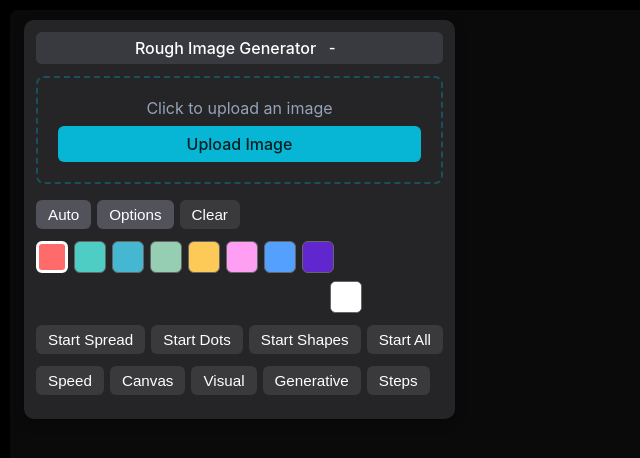
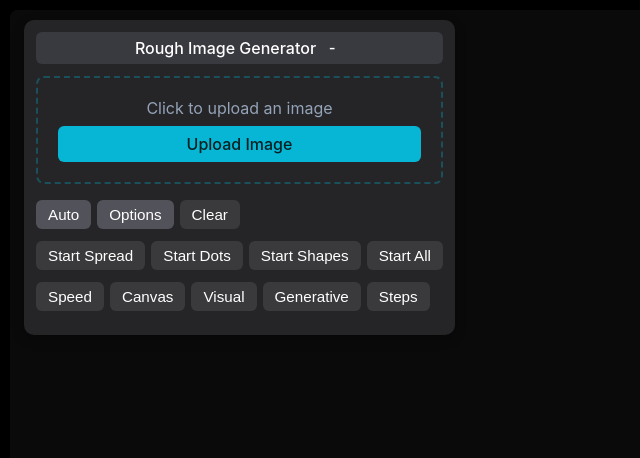
Before and after one commit to jo56/photo-induced-roughness, a React (Vite) app: page / in a window 1280 px wide. Shown: the top 458 px of the page, without its empty margins (0-640 px from the left). Built offline with nearby package versions, Linux system fonts and the light colour scheme.

Commit message:
fixing upload problems

```diff
--- a/src/App.tsx
+++ b/src/App.tsx
@@ -114,10 +114,6 @@ export default function RoughImageGenerator(): JSX.Element {
   const [selectedColor, setSelectedColor] = useState(defaults.selectedColor);
   const [uploadedImage, setUploadedImage] = useState<HTMLImageElement | null>(null);
   const [imageFile, setImageFile] = useState<File | null>(null);
-  const [showImageControls, setShowImageControls] = useState(false);
-  const [imageOffsetX, setImageOffsetX] = useState(0);
-  const [imageOffsetY, setImageOffsetY] = useState(0);
-  const [imageScale, setImageScale] = useState(1);
   const [spreadProbability, setSpreadProbability] = useState(defaults.spreadProbability);
   const [autoSpreadSpeed, setAutoSpreadSpeed] = useState(defaults.autoSpreadSpeed);
   const [autoSpreading, setAutoSpreading] = useState(false);
@@ -376,23 +372,18 @@ export default function RoughImageGenerator(): JSX.Element {
     const ctx = canvas.getContext('2d');
     if (!ctx) return;
 
-    canvas.width = cols;
-    canvas.height = rows;
-
-    // Apply crop/move transformations
-    const sourceX = imageOffsetX;
-    const sourceY = imageOffsetY;
-    const sourceWidth = img.width / imageScale;
-    const sourceHeight = img.height / imageScale;
-
-    ctx.drawImage(
-      img,
-      sourceX, sourceY, sourceWidth, sourceHeight,
-      0, 0, cols, rows
-    );
-
-    const imageData = ctx.getImageData(0, 0, cols, rows);
-    const newGrid = createEmptyGrid(rows, cols);
+    // Use image dimensions directly for 1:1 pixel mapping
+    const imageWidth = img.width;
+    const imageHeight = img.height;
+
+    canvas.width = imageWidth;
+    canvas.height = imageHeight;
+
+    // Draw image at original size for exact pixel mapping
+    ctx.drawImage(img, 0, 0);
+
+    const imageData = ctx.getImageData(0, 0, imageWidth, imageHeight);
+    const newGrid = createEmptyGrid(imageHeight, imageWidth);
     const newPalette = [...palette];
     const colorMap = new Map<string, number>();
 
@@ -401,9 +392,9 @@ export default function RoughImageGenerator(): JSX.Element {
       colorMap.set(palette[i].toLowerCase(), i);
     }
 
-    for (let r = 0; r < rows; r++) {
-      for (let c = 0; c < cols; c++) {
-        const pixelIndex = (r * cols + c) * 4;
+    for (let r = 0; r < imageHeight; r++) {
+      for (let c = 0; c < imageWidth; c++) {
+        const pixelIndex = (r * imageWidth + c) * 4;
         const red = imageData.data[pixelIndex];
         const green = imageData.data[pixelIndex + 1];
         const blue = imageData.data[pixelIndex + 2];
@@ -429,25 +420,13 @@ export default function RoughImageGenerator(): JSX.Element {
       }
     }
 
+    // Update grid dimensions to match image
+    setRows(imageHeight);
+    setCols(imageWidth);
     setPalette(newPalette);
     setGrid(newGrid);
-    setShowImageControls(true);
   };
 
-  const reprocessImage = () => {
-    if (uploadedImage) {
-      convertImageToGrid(uploadedImage);
-    }
-  };
-
-  const resetImageTransform = () => {
-    setImageOffsetX(0);
-    setImageOffsetY(0);
-    setImageScale(1);
-    if (uploadedImage) {
-      convertImageToGrid(uploadedImage);
-    }
-  };
 
 
 
@@ -1431,112 +1410,6 @@ export default function RoughImageGenerator(): JSX.Element {
               )}
             </div>
 
-            {showImageControls && (
-              <div style={{
-                background: '#1a1a1a',
-                padding: '12px',
-                borderRadius: '8px',
-                marginTop: '8px',
-                border: '1px solid #333'
-              }}>
-                <div style={{ display: 'flex', justifyContent: 'space-between', alignItems: 'center', marginBottom: '12px' }}>
-                  <h4 style={{ margin: 0, color: '#fff', fontSize: '14px' }}>Image Positioning</h4>
-                  <button
-                    onClick={() => setShowImageControls(false)}
-                    style={{
-                      background: 'none',
-                      border: 'none',
-                      color: '#888',
-                      cursor: 'pointer',
-                      fontSize: '18px'
-                    }}
-                  >
-                    ×
-                  </button>
-                </div>
-
-                <div style={{ display: 'grid', gap: '8px' }}>
-                  <div>
-                    <label style={{ color: '#ccc', fontSize: '12px', display: 'block', marginBottom: '4px' }}>
-                      X Offset: {imageOffsetX}px
-                    </label>
-                    <input
-                      type="range"
-                      min={-uploadedImage.width}
-                      max={uploadedImage.width}
-                      value={imageOffsetX}
-                      onChange={(e) => setImageOffsetX(Number(e.target.value))}
-                      onInput={reprocessImage}
-                      style={{ width: '100%' }}
-                    />
-                  </div>
-
-                  <div>
-                    <label style={{ color: '#ccc', fontSize: '12px', display: 'block', marginBottom: '4px' }}>
-                      Y Offset: {imageOffsetY}px
-                    </label>
-                    <input
-                      type="range"
-                      min={-uploadedImage.height}
-                      max={uploadedImage.height}
-                      value={imageOffsetY}
-                      onChange={(e) => setImageOffsetY(Number(e.target.value))}
-                      onInput={reprocessImage}
-                      style={{ width: '100%' }}
-                    />
-                  </div>
-
-                  <div>
-                    <label style={{ color: '#ccc', fontSize: '12px', display: 'block', marginBottom: '4px' }}>
-                      Scale: {imageScale.toFixed(2)}x
-                    </label>
-                    <input
-                      type="range"
-                      min="0.1"
-                      max="5"
-                      step="0.1"
-                      value={imageScale}
-                      onChange={(e) => setImageScale(Number(e.target.value))}
-                      onInput={reprocessImage}
-                      style={{ width: '100%' }}
-                    />
-                  </div>
-
-                  <div style={{ display: 'flex', gap: '8px', marginTop: '8px' }}>
-                    <button
-                      onClick={resetImageTransform}
-                      style={{
-                        flex: 1,
-                        padding: '6px 12px',
-                        background: '#444',
-                        color: '#fff',
-                        border: 'none',
-                        borderRadius: '4px',
-                        cursor: 'pointer',
-                        fontSize: '12px'
-                      }}
-                    >
-                      Reset
-                    </button>
-                    <button
-                      onClick={reprocessImage}
-                      style={{
-                        flex: 1,
-                        padding: '6px 12px',
-                        background: '#0066cc',
-                        color: '#fff',
-                        border: 'none',
-                        borderRadius: '4px',
-                        cursor: 'pointer',
-                        fontSize: '12px'
-                      }}
-                    >
-                      Apply
-                    </button>
-                  </div>
-                </div>
-              </div>
-            )}
 
             <div style={{ marginBottom: '12px' }}>
               <div style={{ display: 'flex', gap: '6px', flexWrap: 'wrap', alignItems: 'center' }}>
@@ -1589,110 +1462,6 @@ export default function RoughImageGenerator(): JSX.Element {
             </div>
 
 
-            <div style={{ marginBottom: '12px' }}>
-              <div style={{
-                maxHeight: '120px',
-                overflowY: palette.length > 20 ? 'auto' : 'visible',
-                background: palette.length > 20 ? '#1a1a1a' : 'transparent',
-                padding: palette.length > 20 ? '8px' : '0',
-                borderRadius: palette.length > 20 ? '8px' : '0',
-                border: palette.length > 20 ? '1px solid #333' : 'none'
-              }}>
-                <div style={{ display: 'flex', gap: '6px', flexWrap: 'wrap', alignItems: 'flex-start' }}>
-                  {palette.slice(1).map((color, index) => (
-                    <button
-                        key={index + 1}
-                        onClick={() => handlePaletteClick(index + 1)}
-                        title={isSavingColor ? `Save ${customColor} to this slot` : `Select ${color}`}
-                        style={{
-                        width: '32px',
-                        height: '32px',
-                        background: color,
-                        border: selectedColor === index + 1 ? '3px solid #fff' : '1px solid #666',
-                        borderRadius: '6px',
-                        cursor: 'pointer',
-                        outline: isSavingColor ? '2px dashed #54a0ff' : 'none',
-                        outlineOffset: '2px',
-                        transition: 'outline 0.2s',
-                        flexShrink: 0
-                        }}
-                    />
-                  ))}
-                </div>
-              </div>
-
-              <div style={{ display: 'flex', gap: '6px', alignItems: 'center', marginTop: '8px' }}>
-                {palette.length > 20 && (
-                  <div style={{
-                    color: '#888',
-                    fontSize: '11px',
-                    flex: 1
-                  }}>
-                    {palette.length - 1} colors (scroll to see all)
-                  </div>
-                )}
-
-                <div style={{ marginLeft: palette.length > 20 ? '0' : 'auto', display: 'flex', gap: '6px', alignItems: 'center' }}>
-                  <div
-                    style={{
-                      position: 'relative',
-                      width: '32px',
-                      height: '32px',
-                      borderRadius: '6px',
-                      border: selectedColor === palette.length ? '3px solid #fff' : '1px solid #666',
-                      background: customColor,
-                      cursor: 'pointer',
-                      overflow: 'hidden'
-                    }}
-                    onClick={() => {
-                        const colorInput = panelRef.current?.querySelector('input[type="color"]') as HTMLInputElement;
-                        if (colorInput) {
-                            colorInput.click();
-                        }
-                        setSelectedColor(palette.length);
-                        setIsSavingColor(false);
-                    }}
-                  >
-                    <input
-                      type="color"
-                      value={customColor}
-                      onChange={(e) => setCustomColor(e.target.value)}
-                      style={{
-                        position: 'absolute',
-                        top: '-10px',
-                        left: '-10px',
-                        width: '52px',
-                        height: '52px',
-                        border: 'none',
-                        cursor: 'pointer',
-                      }}
-                    />
-                  </div>
-                  <button
-                    onClick={() => setIsSavingColor(prev => !prev)}
-                    title={isSavingColor ? "Cancel saving" : "Save this color to a slot"}
-                    style={{
-                        visibility: selectedColor === palette.length ? 'visible' : 'hidden',
-                        padding: '6px 0',
-                        height: '32px',
-                        borderRadius: '6px',
-                        background: isSavingColor ? '#54a0ff' : '#3a3a3c',
-                        color: '#fff',
-                        border: 'none',
-                        cursor: 'pointer',
-                        fontSize: '0.95rem',
-                        fontWeight: 'normal',
-                        whiteSpace: 'nowrap',
-                        minWidth: '75px',
-                        textAlign: 'center'
-                    }}
-                  >
-                    {isSavingColor ? 'Cancel' : 'Save'}
-                  </button>
-                </div>
-              </div>
-              {isSavingColor && <div style={{fontSize: '0.8rem', color: '#9ca3af', marginTop: '6px'}}>Select a color slot to replace it.</div>}
-            </div>
 
             {showAutoControls && (
               <>
```
